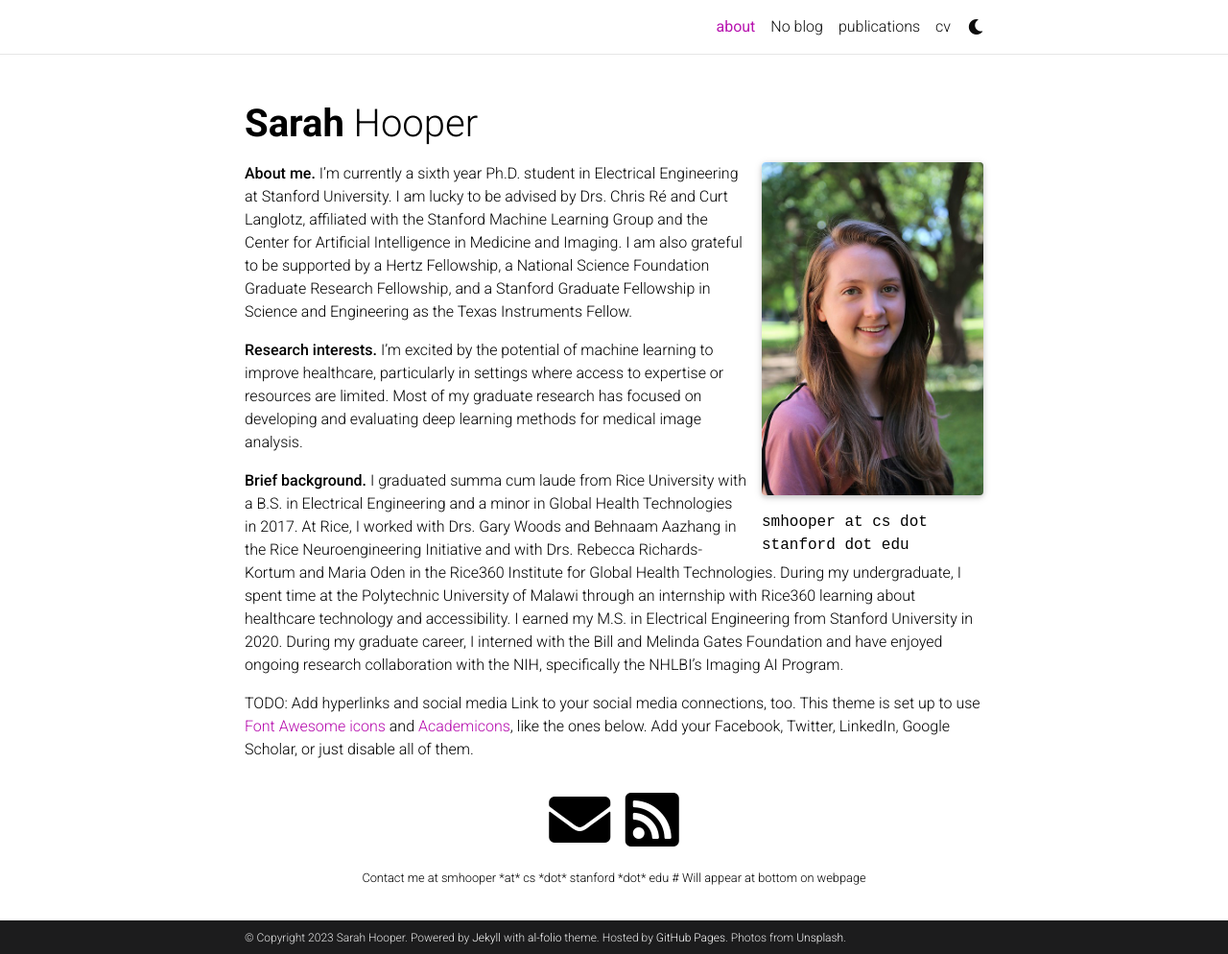
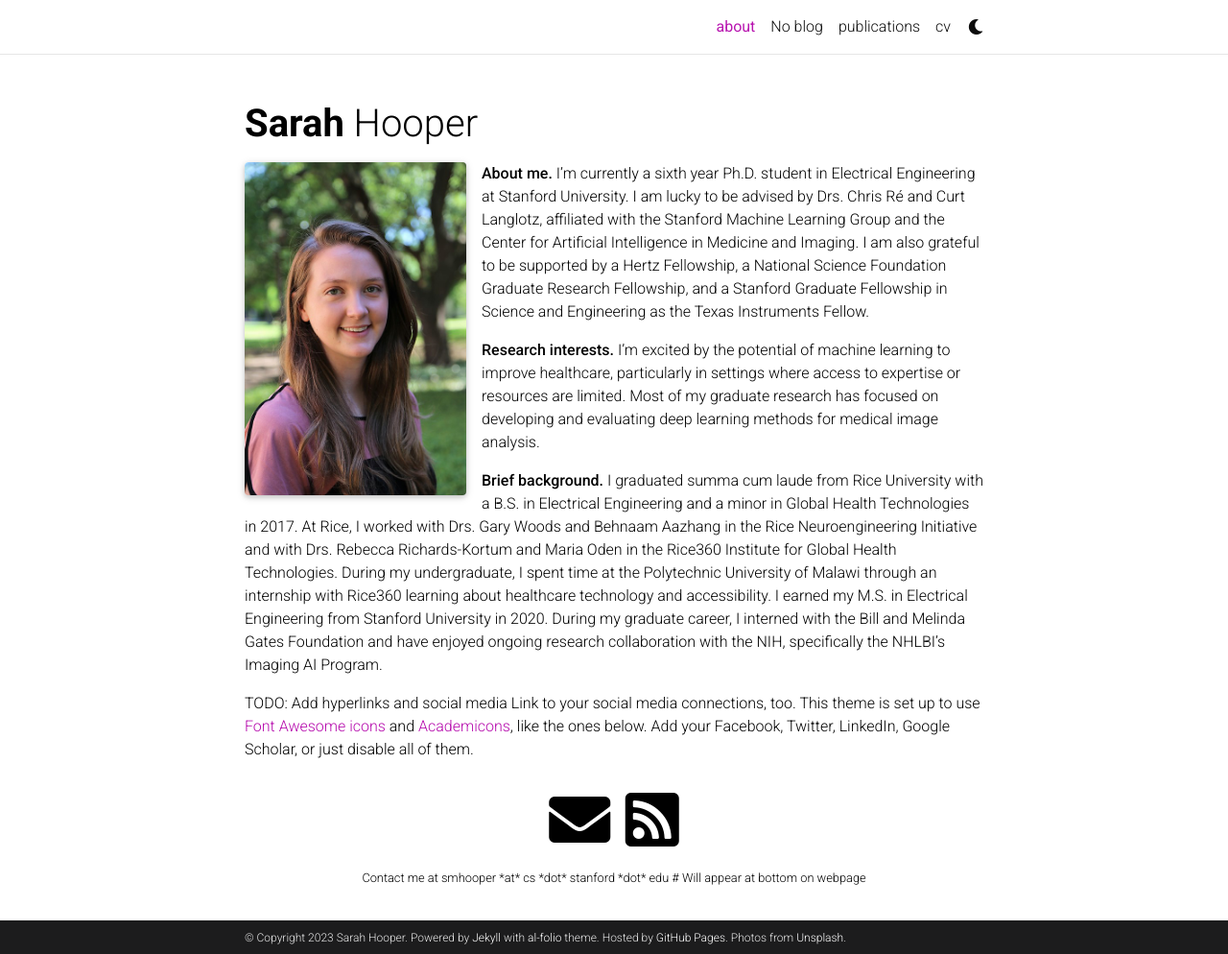
Before and after one commit to sarahmhooper/sarahmhooper.github.io, a Jekyll site: the page built from _pages/about.md, in a window 1280 px wide and 994 px high. Shown: the whole window at 96% size. Built offline with Jekyll 4.4.1, drawn with Linux system fonts in a browser that asks for light colours; full-size pictures stand in for the smaller copies a plugin makes; comment, search, counter and statistics services are not loaded; a style sheet for code colours, icons or effects is not loaded; some of the changed lines change nothing that is shown.

Commit message:
Change alignment

```diff
--- a/_pages/about.md
+++ b/_pages/about.md
@@ -5,11 +5,11 @@ permalink: /
 # subtitle: <a href='#'>Affiliations</a>. Address. Contacts. Moto. Etc.
 
 profile:
-  align: right
+  align: left
   image: prof_pic.jpg
   image_circular: false # crops the image to make it circular
-  address: >
-    <p>smhooper at cs dot stanford dot edu</p>
+#  address: >
+#    <p>smhooper at cs dot stanford dot edu</p>
 
 news: false  # includes a list of news items
 selected_papers: false # includes a list of papers marked as "selected={true}"
```
